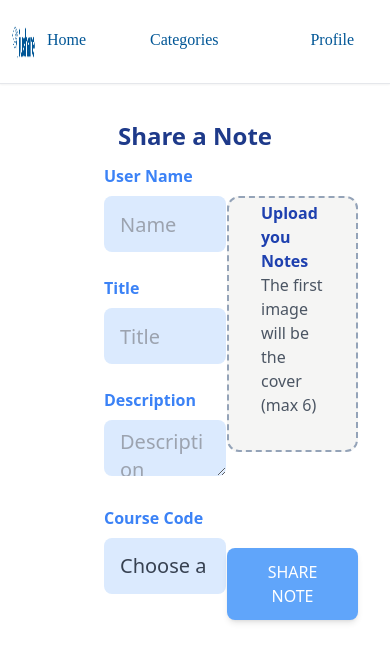
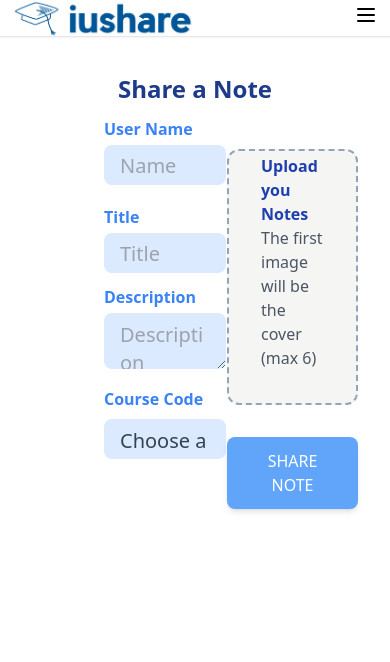
Before and after one commit to Ilmaooo/IUShare, a React (Create React App) app: page /share-notes in a window 390 px wide. Shown: the top 662 px of the page. Built offline with nearby package versions, Linux system fonts and the light colour scheme.

Commit message:
added some modifications on the front-end

```diff
--- a/src/components/Header.jsx
+++ b/src/components/Header.jsx
@@ -5,14 +5,16 @@ import NavLinks from "./NavLinks";
 import { useState } from "react";
 
 export default function Header() {
-  //const [open, setOpen] = useState(false);
+  const [open, setOpen] = useState(false);
   const location = useLocation();
   const navigate = useNavigate();
+
   function pathMathRoute(route) {
     if (route === location.pathname) {
       return true;
     }
   }
+
   return (
     <div className="bg-white border-b shadow-sm sticky top-0 z-50">
       <header className="flex justify-between items-center px-3 max-w-6xl mx-auto">
@@ -20,15 +22,17 @@ export default function Header() {
           <img
             src={logo}
             alt="logo"
-            className="cursor-pointer h-9 "
+            className="cursor-pointer h-9"
             onClick={() => navigate("/home")}
           />
         </div>
-        <div>
+        <div className="hidden md:block">
           <ul className="flex space-x-10 font-[Poppins] text-[#005696] justify-end flex-grow mr-3 z-50">
             <li
-              className={`cursor-pointer py-7 px-3 inline-block border-b-[3px] border-b-transparent ${
-                pathMathRoute("/home") && "text-blue-800 border-b-[#005696]"
+              className={`cursor-pointer py-7 px-3 inline-block border-b-[3px] ${
+                pathMathRoute("/home")
+                  ? "border-blue-500"
+                  : "border-transparent"
               }`}
               onClick={() => navigate("/home")}
             >
@@ -36,8 +40,10 @@ export default function Header() {
             </li>
             <NavLinks />
             <li
-              className={`cursor-pointer py-7 px-3 inline-block border-b-[3px] border-b-transparent ${
-                pathMathRoute("/log-in") && "text-blue-800 border-b-[#005696]"
+              className={`cursor-pointer py-7 px-3 inline-block border-b-[3px] ${
+                pathMathRoute("/profile")
+                  ? "border-blue-500"
+                  : "border-transparent"
               }`}
               onClick={() => navigate("/profile")}
             >
@@ -45,6 +51,64 @@ export default function Header() {
             </li>
           </ul>
         </div>
+        <div className="md:hidden">
+          <button className="focus:outline-none" onClick={() => setOpen(!open)}>
+            <svg
+              xmlns="http://www.w3.org/2000/svg"
+              className="h-6 w-6"
+              fill="none"
+              viewBox="0 0 24 24"
+              stroke="currentColor"
+            >
+              {open ? (
+                <path
+                  strokeLinecap="round"
+                  strokeLinejoin="round"
+                  strokeWidth={2}
+                  d="M6 18L18 6M6 6l12 12"
+                />
+              ) : (
+                <path
+                  strokeLinecap="round"
+                  strokeLinejoin="round"
+                  strokeWidth={2}
+                  d="M4 6h16M4 12h16M4 18h16"
+                />
+              )}
+            </svg>
+          </button>
+          {open && (
+            <ul className="mt-2 space-y-2">
+              <li
+                className={`cursor-pointer py-2 px-4 border-b-[1px] ${
+                  pathMathRoute("/home")
+                    ? "border-blue-500"
+                    : "border-transparent"
+                }`}
+                onClick={() => {
+                  setOpen(false);
+                  navigate("/home");
+                }}
+              >
+                Home
+              </li>
+              <NavLinks setOpen={setOpen} />
+              <li
+                className={`cursor-pointer py-2 px-4 border-b-[1px] ${
+                  pathMathRoute("/profile")
+                    ? "border-blue-500"
+                    : "border-transparent"
+                }`}
+                onClick={() => {
+                  setOpen(false);
+                  navigate("/profile");
+                }}
+              >
+                Profile
+              </li>
+            </ul>
+          )}
+        </div>
       </header>
     </div>
   );
--- a/src/components/PostView.jsx
+++ b/src/components/PostView.jsx
@@ -35,7 +35,7 @@ export default function PostView({ note, id }) {
     if (isPdf) {
       // Render the first page of the PDF
       return (
-        <div className="h-[150px] w-[150px] object-cover hover:scale-105 transition-scale duration-200 ease-in">
+        <div className="h-[150px] w-[150px] object-cover hover:scale-105 transition-scale duration-200 ease-in select-none">
           <object data={firstUrl} type="application/pdf">
             {/* <img src={defaultpic} alt="defaultpic" /> */}
           </object>
--- a/src/pages/Profile.jsx
+++ b/src/pages/Profile.jsx
@@ -62,7 +62,7 @@ export default function Profile() {
               My Notes
 
             </h2> */}
-            <h2 className="transition-colors duration-300 hover:text-blue-500 text-4xl text-center  font-playfair-display text-blue-900 mb-10 select-none cursor-pointer">
+            <h2 className="transition-colors duration-300 hover:text-blue-500 text-3xl text-center  font-playfair-display text-blue-900 mb-10 select-none cursor-pointer">
               My Notes
             </h2>
 
--- a/src/pages/ShareNotes.jsx
+++ b/src/pages/ShareNotes.jsx
@@ -14,6 +14,7 @@ import { collection, serverTimestamp, doc, setDoc } from "firebase/firestore";
 import { db } from "../firebase";
 import { useNavigate } from "react-router-dom";
 import { VscCloudUpload } from "react-icons/vsc";
+import { Select } from "antd";
 
 export default function ShareNotes() {
   const navigate = useNavigate();
@@ -156,87 +157,87 @@ export default function ShareNotes() {
     return <Spinner />;
   }
 
-
   return (
     <main>
       <Header />
-      <div className='max-w-md px-4 mx-auto font-serif '>
-        <h1 className='text-2xl text-center mt-6 font-semibold text-blue-900 select-none py-3'>
+      <div className="max-w-md px-4 mx-auto font-serif ">
+        <h1 className="text-2xl text-center mt-6 font-semibold text-blue-900 select-none py-3">
           Share a Note
         </h1>
         <form className="space-x-4" onSubmit={onSubmit}>
           <div className="absolute left-0 px-4 mx-8 w-1/2 mr-4 ml-16">
-            <div className='mb-3 w-3/4 ml-6'>
+            <div className="mb-3 w-3/4 ml-6">
               <label
-                htmlFor='username'
-                className='block mb-2 font-semibold text-blue-500 '
+                htmlFor="username"
+                className="block mb-1 font-semibold text-blue-500 "
               >
                 User Name
               </label>
               <input
-                type='text'
-                id='username'
+                type="text"
+                id="username"
                 value={formData.username}
-                placeholder='Name'
-                maxLength='32'
+                placeholder="Name"
+                maxLength="32"
                 required
-                className='w-full h-14 px-4 py-2 text-xl text-gray-700  bg-blue-100 rounded-lg border-gray-300 rounded  focus:outline-none focus:border-sky-600 mb-3'
+                className="w-full h-10 px-4 py-2 text-xl text-gray-700  bg-blue-100 rounded-lg border-gray-300 rounded  focus:outline-none focus:border-sky-600 mb-2"
                 readOnly
               />
             </div>
 
-            <div className='mb-3 w-3/4 ml-6'>
+            <div className="mb-1 w-3/4 ml-6">
               <label
-                htmlFor='title'
-                className='block mb-2 font-semibold text-blue-500'
+                htmlFor="title"
+                className="block mb-1 font-semibold text-blue-500"
               >
                 Title
               </label>
               <input
-                type='text'
-                id='title'
+                type="text"
+                id="title"
                 value={title}
                 onChange={onChange}
-                placeholder='Title'
-                maxLength='32'
+                placeholder="Title"
+                maxLength="32"
                 required
-                className='w-full h-14 px-4 py-2 text-xl text-gray-700  bg-blue-100 rounded-lg border-gray-300 rounded focus:outline-none focus:border-sky-600  focus:bg-slate-200 mb-3'
+                className="w-full h-10 px-4 py-2 text-xl text-gray-700  bg-blue-100 rounded-lg border-gray-300 rounded focus:outline-none focus:border-sky-600  focus:bg-slate-200 mb-2"
               />
             </div>
 
-            <div className='mb-3 w-3/4 ml-6'>
+            <div className="mb-1 w-3/4 ml-6">
               <label
-                htmlFor='description'
-                className='block mb-2 font-semibold text-blue-500'
+                htmlFor="description"
+                className="block mb-1 font-semibold text-blue-500"
               >
                 Description
               </label>
               <textarea
-                type='text'
-                id='description'
+                type="text"
+                id="description"
                 value={description}
                 onChange={onChange}
-                placeholder='Description'
+                placeholder="Description"
                 required
-                className='w-full h-14 px-4 py-2 text-xl text-gray-700  bg-blue-100 rounded-lg border-gray-300 rounded focus:outline-none focus:bg-slate-200 focus:border-sky-600 mb-3'
+                className="w-full h-14 px-4 py-2 text-xl text-gray-700  bg-blue-100 rounded-lg border-gray-300 rounded focus:outline-none focus:bg-slate-200 focus:border-sky-600 mb-2"
               />
             </div>
 
-            <div className='mb-3 w-3/4 ml-6'>
+            <div className="mb-1 w-3/4 ml-6">
               <label
-                htmlFor='coursecode'
-                className='block mb-2 font-semibold text-blue-500'
+                htmlFor="coursecode"
+                className="block mb-2 font-semibold text-blue-500"
               >
                 Course Code
               </label>
+
               <select
-                id='coursecode'
+                id="coursecode"
                 value={coursecode}
                 onChange={onChange}
                 required
-                className='w-full h-14  px-4 py-2 text-xl text-gray-700  bg-blue-100 rounded-lg  border-gray-300  focus:outline-none focus:bg-slate-200 focus:border-sky-600 mb-3 appearance-none origin-top '
+                className="w-full h-10  px-4 py-2 text-xl text-gray-700  bg-blue-100 rounded-lg  border-gray-300  focus:outline-none focus:bg-slate-200 focus:border-sky-600 mb-3 appearance-none origin-top "
               >
-                <option value='' disabled>
+                <option value="" disabled>
                   Choose a course code
                 </option>
                 <option>CS103</option>
@@ -270,44 +271,45 @@ export default function ShareNotes() {
             </div>
           </div>
           <div className="absolute right-0 px-8 py-4 mx-8 my-4 w-1/2 justify-center  ml-4">
-             <div className=" px-8 py-4 place-items-center flex flex-col justify-center items-center w-full h-64 bg-stone-100 border-2 border-dashed border-slate-400 hover:border-indigo-300 rounded-xl mb-16 ">
+            <div className=" px-8 py-4 place-items-center flex flex-col justify-center items-center w-full h-64 bg-stone-100 border-2 border-dashed border-slate-400 hover:border-indigo-300 rounded-xl mb-6 ">
               <label
-              htmlFor='notes'
-              className='block font-semibold text-blue-800'
+                htmlFor="notes"
+                className="block font-semibold text-blue-800"
               >
                 Upload you Notes
               </label>
-            <p className='text-gray-600'>
+              <p className="text-gray-600">
                 The first image will be the cover (max 6)
               </p>
-            <VscCloudUpload className="text-4xl"/>
-            <div  className="flex items-center justify-center">
+              <VscCloudUpload className="text-4xl" />
+              <div className="flex items-center justify-center">
                 <input
-              type='file'
-              id='notes'
+                  type="file"
+                  id="notes"
                   onChange={onChange}
-              accept='.jpg,.png,.jpeg,.pdf'
+                  accept=".jpg,.png,.jpeg,.pdf"
                   multiple
                   required
-              className='w-full h-full opacity-0 cursor-pointer'
+                  className="w-full h-full opacity-0 cursor-pointer"
                   placeholder=" Upload you Notes "
                 />
               </div>
               <div className="">
                 {notes.length > 0 && (
-               <span className="ml-2 text-green-600">Files uploaded successfully! , number of files uploaded {notes.length}, {notes.type}</span>
+                  <span className="ml-2 text-green-600">
+                    Files uploaded successfully! , number of files uploaded{" "}
+                    {notes.length}, {notes.type}
+                  </span>
                 )}
               </div>
             </div>
             <button
-            type='submit'
-            className='bottom-0 mt-8 w-full my-8 px-8 py-3 bg-blue-400 text-white font-medium rounded-lg text-m uppercase rounded shadow-md hover:bg-blue-700 hover:shadow-lg focus:bg-blue-700 focus:shadow-lg active:bg-sky-800 active:shadow-lg transition duration-150 ease-in-out'
+              type="submit"
+              className="bottom-0  w-full my-2 px-8 py-3 bg-blue-400 text-white font-medium rounded-lg text-m uppercase rounded shadow-md hover:bg-blue-700 hover:shadow-lg focus:bg-blue-700 focus:shadow-lg active:bg-sky-800 active:shadow-lg transition duration-150 ease-in-out"
             >
               Share Note
             </button>
           </div>
-
-
         </form>
       </div>
     </main>
```
Also changed, not shown: src/pages/CoursePage.jsx (+11 -9 lines), src/pages/EditProfile.jsx (+65 -34 lines), src/pages/Home.jsx (+7 -5 lines). Lines whose indentation alone changed are shown as unchanged.
